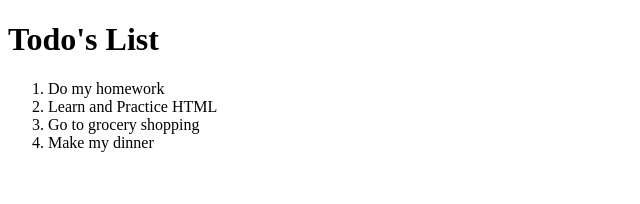
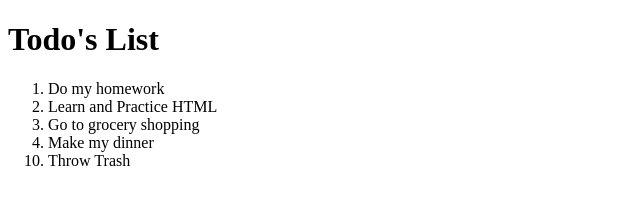
Before and after one commit to Treymor1/PracticeProjects, a plain HTML site: page todolist.html in a window 1280 px wide. Shown: the whole page, without its empty margins (0-640 px from the left). Drawn offline with Linux system fonts and the light colour scheme.

Commit message:
Attribute Value

```diff
--- a/todolist.html
+++ b/todolist.html
@@ -13,6 +13,7 @@
         <li>Learn and Practice HTML</li>
         <li>Go to grocery shopping</li>
         <li>Make my dinner</li>
+        <li value="10">Throw Trash</li>
     </ol>
 </body>
 </html>
```
